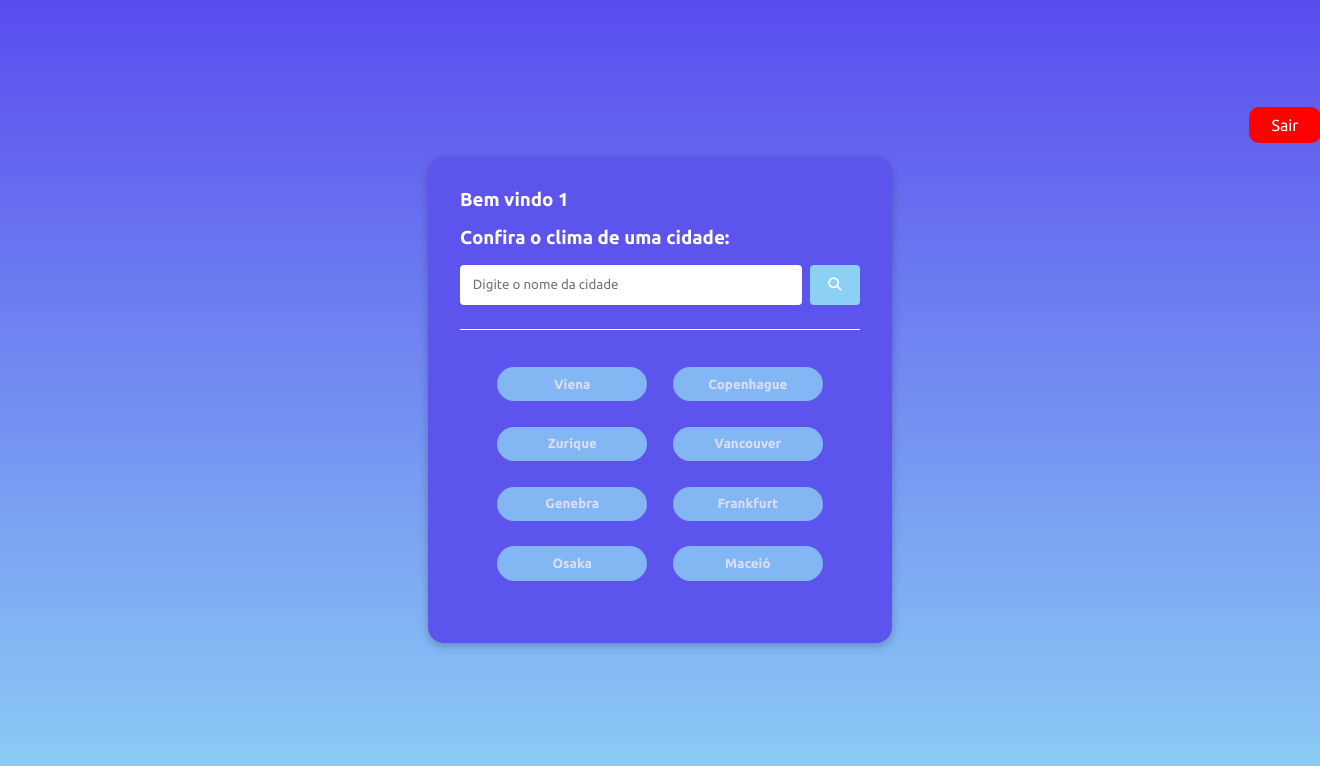
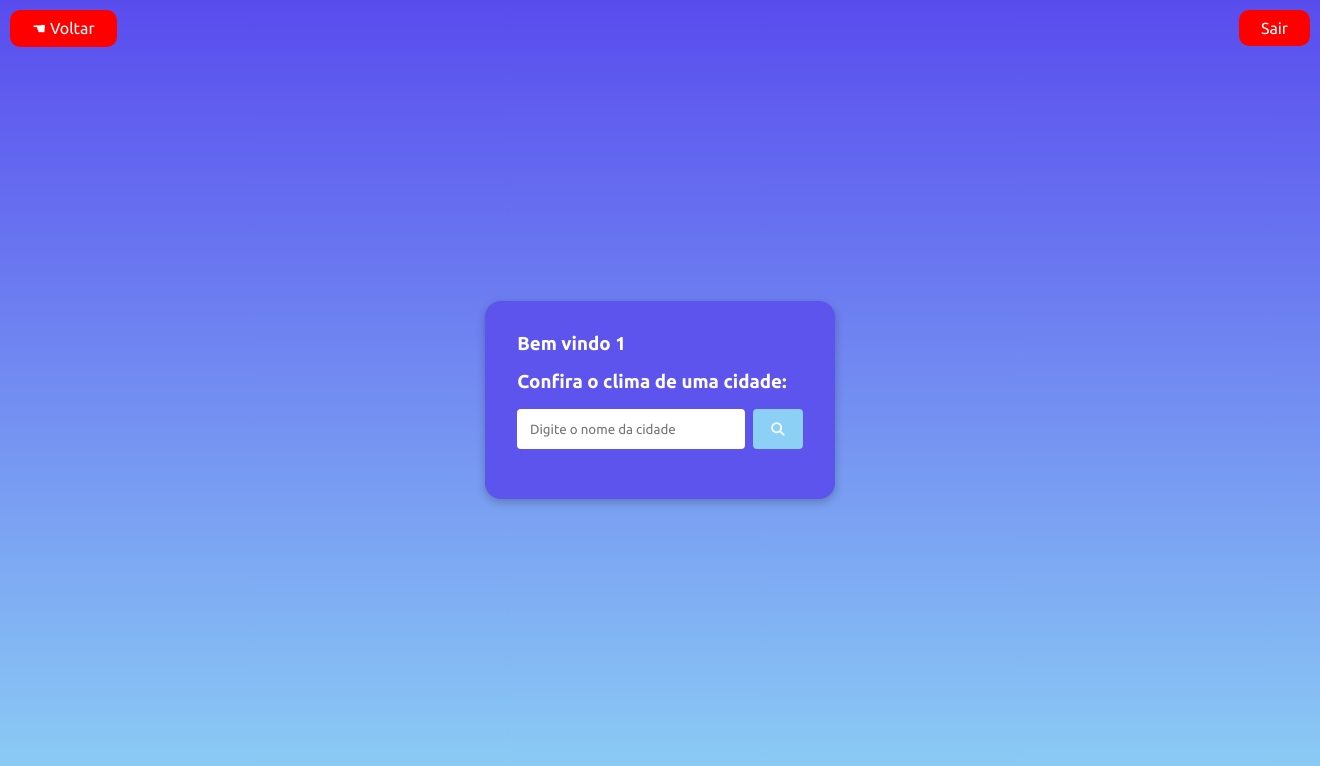
Before and after one commit to DaviSodre/Trabalho-HTML, a PHP site: page /sistema.php in a window 1320 px wide. Shown: the top 766 px of the page. Run offline with PHP 8.4, Linux system fonts and the light colour scheme; the visitor is signed in with stand-in values (Sample User, id 1); tables that the repository leaves empty or names only in its code hold one stand-in row (values such as "Sample post"); some libraries are stand-ins or nearby versions.

Commit message:
Atualização do sistema.php
Atualizando como funciona o codigo principal.

```diff
--- a/sistema.php
+++ b/sistema.php
@@ -1,62 +1,52 @@
 <?php
 session_start();
 include_once('config.php');
-    // print_r($_SESSION);
+
 if((!isset($_SESSION['email']) == true) and (!isset($_SESSION['senha']) == true))
 {
     unset($_SESSION['email']);
     unset($_SESSION['senha']);
     header('Location: login.php');
+    exit();
 }
 
 // Função para fazer logout
 function logout() {
-        // Limpa as variáveis de sessão
     $_SESSION = array();
-
-        // Destroi a sessão
     session_destroy();
 }
 
 // Verifica se o botão de logout foi clicado
 if(isset($_GET['logout'])) {
     logout();
-        // Redireciona para a página de login após o logout
     header('Location: login.php');
     exit;
 }
-    $logado = $_SESSION['email']; // mantém o email atual
-    $nomeUsuario = ''; // inicializa a variável para armazenar o nome do usuário
+
+$logado = $_SESSION['email'];
+$nomeUsuario = '';
+$cidadeUsuario = '';
 
 // Verifica se o email está definido na sessão
 if(isset($_SESSION['email'])) {
     $email = $_SESSION['email'];
 
     // Consulta o banco de dados para obter o nome do usuário associado ao email
-    $sqlNomeUsuario = "SELECT usuario FROM usuarios WHERE email = '$email'";
+    $sqlNomeUsuario = "SELECT usuario, cidade FROM usuarios WHERE email = '$email'";
     $resultadoNomeUsuario = $conexao->query($sqlNomeUsuario);
 
     // Verifica se a consulta retornou resultados
     if($resultadoNomeUsuario->num_rows > 0) {
         $row = $resultadoNomeUsuario->fetch_assoc();
-        $nomeUsuario = $row['usuario']; // armazena o nome do usuário
+        $nomeUsuario = $row['usuario'];
+        $cidadeUsuario = $row['cidade'];
     }
 }
 
-    // Atualiza a variável $logado para exibir o nome do usuário, se disponível
 if(!empty($nomeUsuario)) {
     $logado = $nomeUsuario;
 }
-    if(!empty($_GET['search']))
-    {
-        $data = $_GET['search'];
-        $sql = "SELECT * FROM usuarios WHERE id LIKE '%$data%' or nome LIKE '%$data%' or email LIKE '%$data%' ORDER BY id DESC";
-    }
-    else
-    {
-        $sql = "SELECT * FROM usuarios ORDER BY id DESC";
-    }
-    $result = $conexao->query($sql);
+
 ?>
 <!DOCTYPE html>
 <html lang="en">
@@ -65,18 +55,14 @@
     <meta http-equiv="X-UA-Compatible" content="IE=edge" />
     <meta name="viewport" content="width=device-width, initial-scale=1.0" />
     <title>Clima agora!</title>
-    <!-- Google Fonts -->
     <link rel="preconnect" href="https://fonts.googleapis.com" />
     <link rel="preconnect" href="https://fonts.gstatic.com" crossorigin />
-    <link
-      href="https://fonts.googleapis.com/css2?family=Ubuntu:ital,wght@0,300;0,400;0,500;0,700;1,300;1,400;1,500;1,700&display=swap"
-      rel="stylesheet"
-    />
-    <!-- Font Awesome -->
+    <link href="https://fonts.googleapis.com/css2?family=Ubuntu:ital,wght@0,300;0,400;0,500;0,700;1,300;1,400;1,500;1,700&display=swap" rel="stylesheet" />
     <link rel="stylesheet" href="https://cdnjs.cloudflare.com/ajax/libs/font-awesome/6.1.2/css/all.min.css" integrity="sha512-1sCRPdkRXhBV2PBLUdRb4tMg1w2YPf37qatUFeS7zlBy7jJI8Lf4VHwWfZZfpXtYSLy85pkm9GaYVYMfw5BC1A==" crossorigin="anonymous" referrerpolicy="no-referrer" />
     <link rel="stylesheet" href="css/styles.css" />
-  </head>
     <style>
+
+
         .logout-button {
             background-color: red;
             color: white;
@@ -85,38 +71,48 @@
             text-decoration: none;
             border-radius: 10px;
             position: absolute;
-    margin-top: -550px;
-    margin-right: -1250px;
-
-
-
-
+            top: 10px;
+            right: 10px;
         }
 
         .logout-button:hover {
             background-color: darkred;
+        }
 
+        .botao-voltar {
+            background-color: red;
+            color: white;
+            border: 2px solid red;
+            padding: 7px 20px;
+            text-decoration: none;
+            border-radius: 10px;
+            position: absolute;
+            top: 10px;
+            left: 10px;
+        }
+
+        .botao-voltar:hover {
+            background-color: darkred;
         }
     </style>
+</head>
 <body>
+<a href="sistema.php" class="botao-voltar">☚ Voltar</a>
 <a href="?logout=true" class="logout-button">Sair</a>
 <div class="container">
-
     <div class="form">
-
         <h3>Bem vindo <?php echo $logado; ?></h3>
         <h3>Confira o clima de uma cidade:</h3>
-
         <div class="form-input-container">
-          <input
-          type="text"
-          placeholder="Digite o nome da cidade"
-          id="city-input"
-        />
+            <input type="text" placeholder="Digite o nome da cidade" id="city-input" />
             <button id="search">
                 <i class="fa-solid fa-magnifying-glass"></i>
             </button>
         </div>
+    </div>
+    <div id="user-city-header" class="hide">
+      <br>
+        <h3>Clima na sua cidade (Definida no cadastro)</h3>
     </div>
     <div id="weather-data" class="hide">
         <h2><i class="fa-solid fa-location-dot"></i> <span id="city"></span> <img id="country" crossorigin="anonymous"></img></h2>
@@ -137,23 +133,23 @@
         </div>
     </div>
     <div id="error-message" class="hide">
-        <p>Não foi possível encontrar o clima de uma cidade com este nome.</p>
+        <p>Não foi possível encontrar o clima da cidade definida no cadastro. Confira a lista de cidades predefinidas, ou pesquise uma.</p>
+
     </div>
     <div id="loader" class="hide">
         <i class="fa-solid fa-spinner"></i>
     </div>
-      <div id="suggestions">
-        <button id="viena">Viena</button>
-        <button id="copenhague">Copenhague</button>
-        <button id="zurique">Zurique</button>
+    <div id="suggestions" class="hide">
+        <button id="Paris">Paris</button>
+        <button id="saopaulo">São Paulo</button>
+        <button id="newyork">New York</button>
         <button id="vancouver">Vancouver</button>
-        <button id="genebra">Genebra</button>
-        <button id="frankfurt">Frankfurt</button>
-        <button id="osaka">Osaka</button>
-        <button id="maceio">Maceió</button>
+        <button id="pequim">Pequim</button>
+        <button id="berlim">Berlim</button>
+        <button id="tokyo">Tokyo</button>
+        <button id="alaska">Alaska</button>
     </div>
     <br>
-
 </div>
 <script>
 const apiKey = "e1770d669fd28c05cd483bde24ec27a2";
@@ -172,12 +168,16 @@ const umidityElement = document.querySelector("#umidity span");
 const windElement = document.querySelector("#wind span");
 
 const weatherContainer = document.querySelector("#weather-data");
+const userCityHeader = document.querySelector("#user-city-header");
 
 const errorMessageContainer = document.querySelector("#error-message");
 const loader = document.querySelector("#loader");
 
 const suggestionContainer = document.querySelector("#suggestions");
 const suggestionButtons = document.querySelectorAll("#suggestions button");
+
+// Cidade cadastrada do usuário
+const cidadeUsuario = "<?php echo $cidadeUsuario; ?>";
 
 // Loader
 const toggleLoader = () => {
@@ -200,16 +200,17 @@ const getWeatherData = async (city) => {
 // Tratamento de erro
 const showErrorMessage = () => {
     errorMessageContainer.classList.remove("hide");
+    suggestionContainer.classList.remove("hide");
 };
 
 const hideInformation = () => {
     errorMessageContainer.classList.add("hide");
     weatherContainer.classList.add("hide");
-
+    userCityHeader.classList.add("hide");
     suggestionContainer.classList.add("hide");
 };
 
-const showWeatherData = async (city) => {
+const showWeatherData = async (city, isUserCity = false) => {
     hideInformation();
 
     const data = await getWeatherData(city);
@@ -230,16 +231,28 @@ const showWeatherData = async (city) => {
     umidityElement.innerText = `${data.main.humidity}%`;
     windElement.innerText = `${data.wind.speed}km/h`;
 
-  // Change bg image
     document.body.style.backgroundImage = `url("${apiUnsplash + city}")`;
 
+    if (isUserCity) {
+        userCityHeader.classList.remove("hide");
+    }
+
     weatherContainer.classList.remove("hide");
+};
+const containsSpecialCharacters = (str) => {
+            const specialCharacters = /[<>[\]{}()]/;
+            return specialCharacters.test(str);
         };
 
 searchBtn.addEventListener("click", async (e) => {
     e.preventDefault();
 
     const city = cityInput.value;
+    // Verifica se a entrada contém caracteres especiais
+    if (containsSpecialCharacters(city)) {
+        alert("Por favor, evite o uso de caracteres especiais na pesquisa.");
+        return;
+    }
 
     showWeatherData(city);
 });
@@ -247,17 +260,19 @@ searchBtn.addEventListener("click", async (e) => {
 cityInput.addEventListener("keyup", (e) => {
     if (e.code === "Enter") {
         const city = e.target.value;
-
         showWeatherData(city);
     }
 });
 
-// Sugestões
-suggestionButtons.forEach((btn) => {
-  btn.addEventListener("click", () => {
-    const city = btn.getAttribute("id");
+// Exibir automaticamente o clima da cidade cadastrada
+if (cidadeUsuario) {
+    showWeatherData(cidadeUsuario, true);
+}
 
-    showWeatherData(city);
+// Event listeners para sugestões
+suggestionButtons.forEach(button => {
+    button.addEventListener("click", () => {
+        showWeatherData(button.innerText);
     });
 });
 </script>
```
Lines whose indentation alone changed are shown as unchanged.
